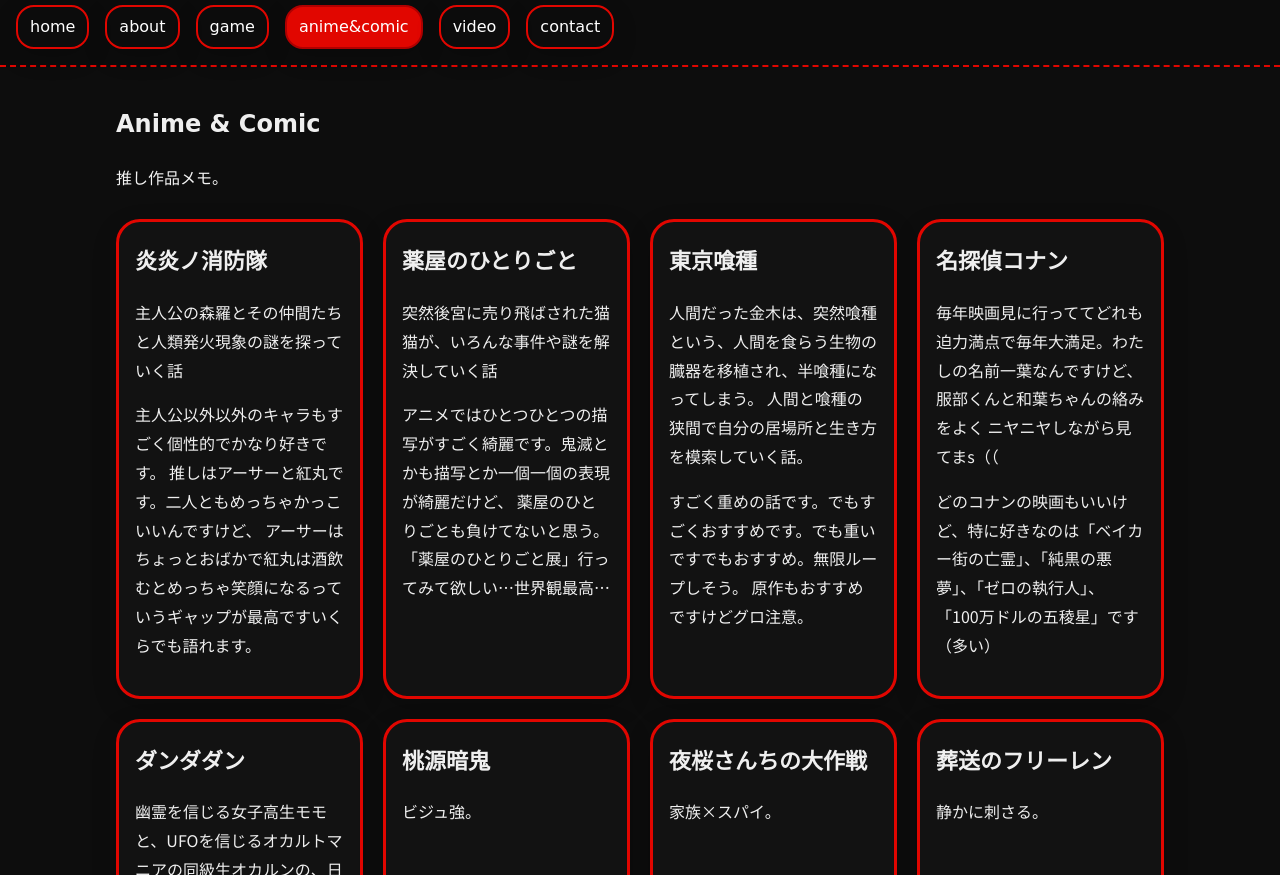
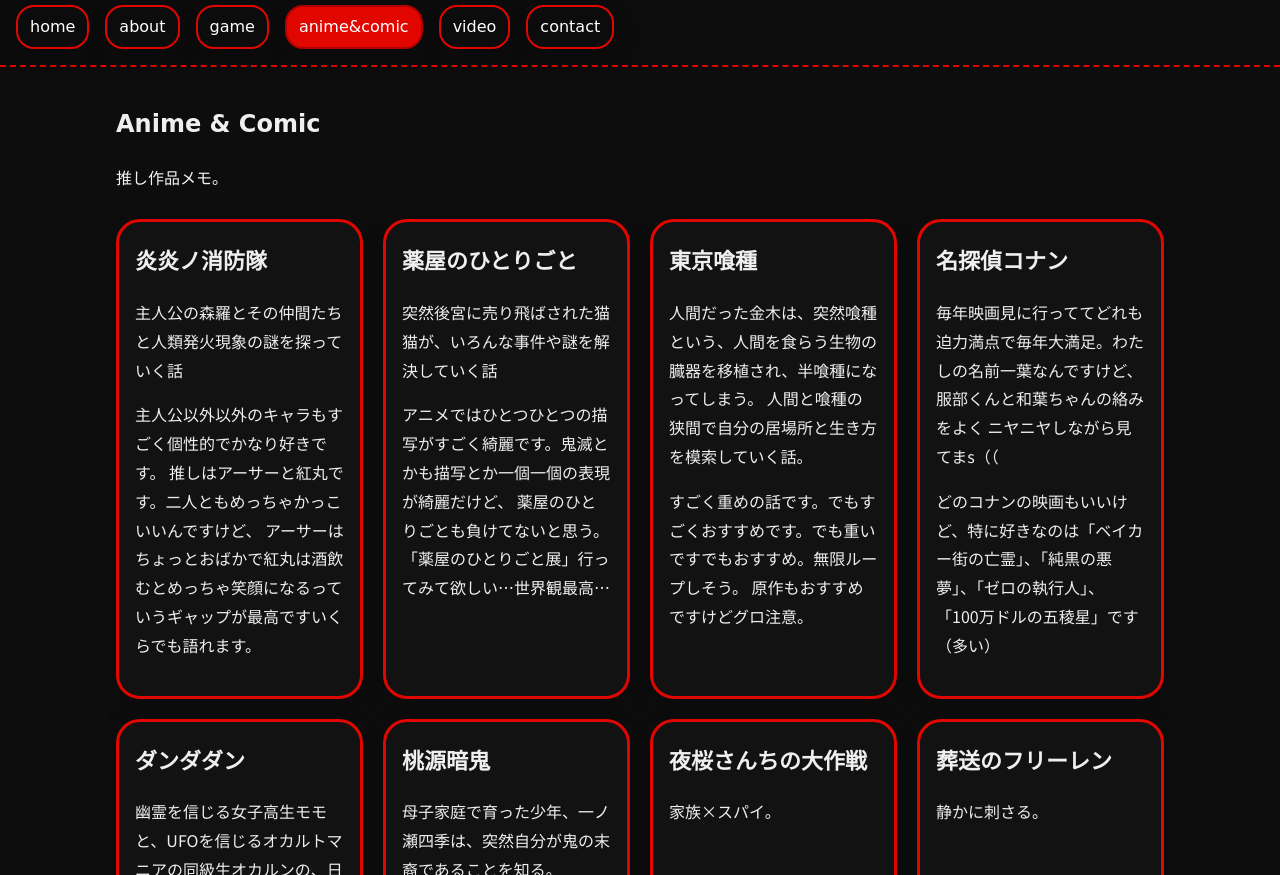
Before and after one commit to Kzh2525/about-me, a plain HTML site: page anime-comic.html in a window 1280 px wide. Shown: the part 77-952 px from the top of the page. Drawn offline with Linux system fonts and the light colour scheme; a web font is replaced by a local one.

Commit message:
anime-comic.htmlの桃源暗鬼カードの説明文を詳細に更新しました

```diff
--- a/anime-comic.html
+++ b/anime-comic.html
@@ -78,7 +78,7 @@
         <article class="card">
           <a href="https://tougenanki-anime.com/" target="_blank">
             <h3>桃源暗鬼</h3>
-            <p>ビジュ強。</p>
+            <p>母子家庭で育った少年、一ノ瀬四季は、突然自分が鬼の末裔であることを知る。</p>
           </a>
         </article>
         <article class="card">
```
